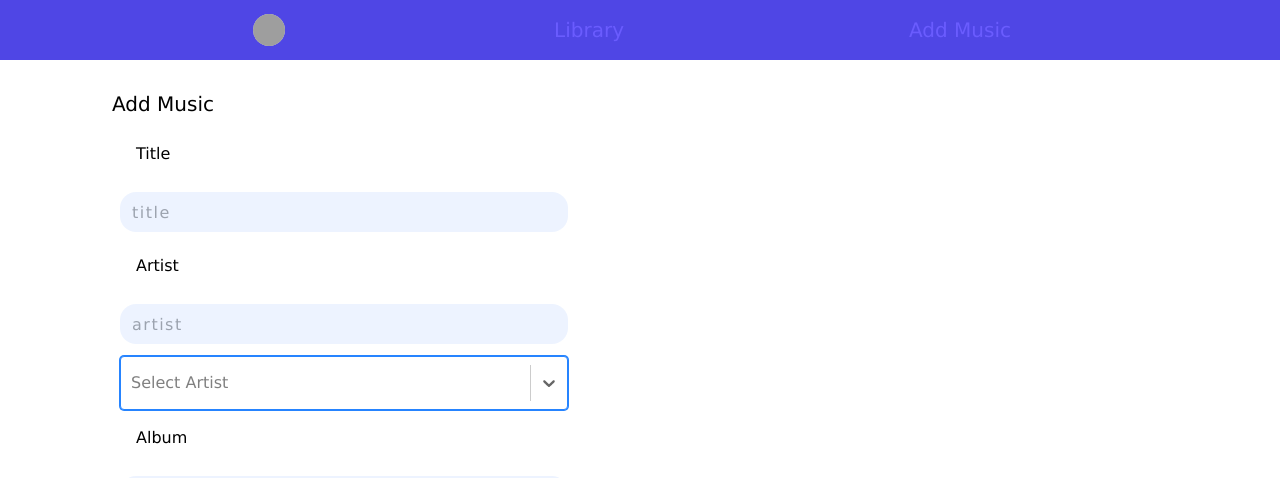
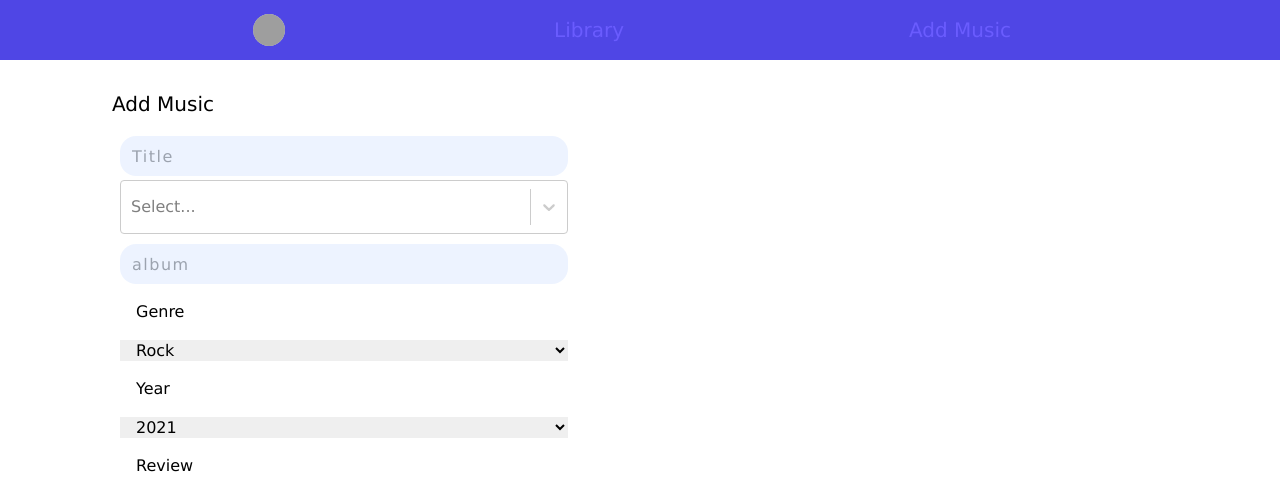
Before and after one commit to andrewneilclarke/music-library-react, a React (Create React App) app: page /add in a window 1280 px wide. Shown: the top 478 px of the page. Built offline with nearby package versions, Linux system fonts and the light colour scheme; grey boxes are pictures that could not be loaded.

Commit message:
added custom select to formik

```diff
--- a/src/App.js
+++ b/src/App.js
@@ -75,14 +75,14 @@ function App() {
   const getArtists = () => {
     const artists = tracks.map(track => track.artist);
     const artistsSet = [...new Set(artists)]
-    const list = artists.map(a => { return { value: a, label: a } })
+    const list = artistsSet.map(a => { return { value: a, label: a } })
     setArtists(list);
-    console.log(artists)
+    console.log(artistsSet)
   }
   // on page load get artists list
-  useEffect(() => {
-    tracks && getArtists();
-  }, [tracks])
+  // useEffect(() => {
+  //   tracks && getArtists();
+  // }, [tracks])
 
   // on page load, get tracks from local storage
   useEffect(() => {
@@ -90,9 +90,10 @@ function App() {
     storedTracks && setTracks(storedTracks)
   }, [])
 
-  // when tracks changes, save to local storage
+  // when tracks changes, save to local storage and update artists list
   useEffect(() => {
     localStorage.setItem(["tracks"], JSON.stringify(tracks))
+    getArtists()
   }, [tracks])
 
   return (
--- a/src/components/Addform.js
+++ b/src/components/Addform.js
@@ -1,27 +1,27 @@
 import { useFormik } from 'formik'
 import { useState } from 'react'
 import Select from 'react-select'
+import CustomSelect from './CustomSelect'
 import makeAnimated from 'react-select/animated'
 import ClassicEditor from '@ckeditor/ckeditor5-build-classic'
 import { CKEditor } from '@ckeditor/ckeditor5-react'
 
-const Artists = [
-    {
-        value: 'the monkeys',
-        label: '- The Monkeys'
-    },
-    {
-        value: 'the bees',
-        label: '- The Bees'
-    },
-    {
-        value: 'the animals',
-        label: '- The Animals'
-    }
-]
+// const Artists = [
+//     {
+//         value: 'the monkeys',
+//         label: '- The Monkeys'
+//     },
+//     {
+//         value: 'the bees',
+//         label: '- The Bees'
+//     },
+//     {
+//         value: 'the animals',
+//         label: '- The Animals'
+//     }
+// ]
 
 const Addform = ({ onSubmit, pageTitle, artists }) => {
-    const [dropdownArtists, setDropdownArtists] = useState([])
 
     let initialValues = {
         title: '',
@@ -65,26 +65,31 @@ const Addform = ({ onSubmit, pageTitle, artists }) => {
         years.push(i)
     }
 
-    // get artists for dropdown
-    // const artists = tracks.map(track => track.artist);
-    // const list = artists.map(a => { return { value: a, label: a } })
-    // list && console.log(list)
+
 
     return (
         <>
             <form className="form flex flex-col px-16 pl-28 w-1/2" action="results.js" onSubmit={formik.handleSubmit}>
                 <h1 className="text-xl">{pageTitle}</h1>
                 <div className="grid grid-rows-2 m-2 text-base">
-                    <label htmlFor="songtitle">Title</label>
-                    <input type="text" placeholder="title" name="title" id="title" value={formik.values.title} onChange={formik.handleChange} />
+                    <input type="text" placeholder="Title" name="title" id="title" value={formik.values.title} onChange={formik.handleChange} />
                     {formik.errors.title ? <div className="error">{formik.errors.title}</div> : null}
 
-                    <label htmlFor="artist">Artist</label>
-                    <input type="text" placeholder="artist" name="artist" id="artist" value={formik.values.artist} onChange={formik.handleChange} />
-                    {formik.errors.artist ? <div className="error">{formik.errors.artist}</div> : null}
-                    <Select options={artists} className="mt-3 font-weight-bold" placeholder="Select Artist" isSearchable autoFocus />
+                    {/* <input type="text" placeholder="artist" name="artist" id="artist" value={formik.values.artist} onChange={formik.handleChange} /> */}
 
-                    <label htmlFor="album">Album</label>
+                    {/* <Select options={artists} className="mt-3 font-weight-bold" placeholder="Artist" isSearchable autoFocus onChange={formik.handleChange} value={formik.values.artist} name="artist" id="artist" type="text" />
+                    {formik.errors.artist ? <div className="error">{formik.errors.artist}</div> : null} */}
+
+                    <CustomSelect
+                        onChange={value => formik.setFieldValue('artist', value.value)}
+                        value={formik.values.artist}
+                        options={artists}
+                    />
+                    {formik.errors.artist ? <div className='error'>{formik.errors.job}</div> : null}
+
+                    {/* <Select options={artists} className="mt-3 font-weight-bold" placeholder="Artist" isSearchable autoFocus value={defaultArtistValue(artists, value)} onChange={ value => onChange(value)} name="artist" id="artist" type="text" />
+                    {formik.errors.artist ? <div className="error">{formik.errors.artist}</div> : null} */}
+
                     <input type="text" placeholder="album" name="album" id="album" value={formik.values.album} onChange={formik.handleChange} />
                     {formik.errors.album ? <div className="error">{formik.errors.album}</div> : null}
 
--- /dev/null
+++ b/src/components/CustomSelect.js
@@ -0,0 +1,21 @@
+import Select from "react-select"
+
+const CustomSelect = ({ onChange, value, options }) => {
+    //
+    const defaultArtistValue = (options, value) => {
+        return options ? options.find(option => option.value === value) : ''
+    }
+
+    return (
+        <div>
+            <Select
+                value={defaultArtistValue(options, value)}
+                onChange={value => {
+                    onChange(value)
+
+                }} options={options} />
+        </div>
+    )
+}
+
+export default CustomSelect
```
